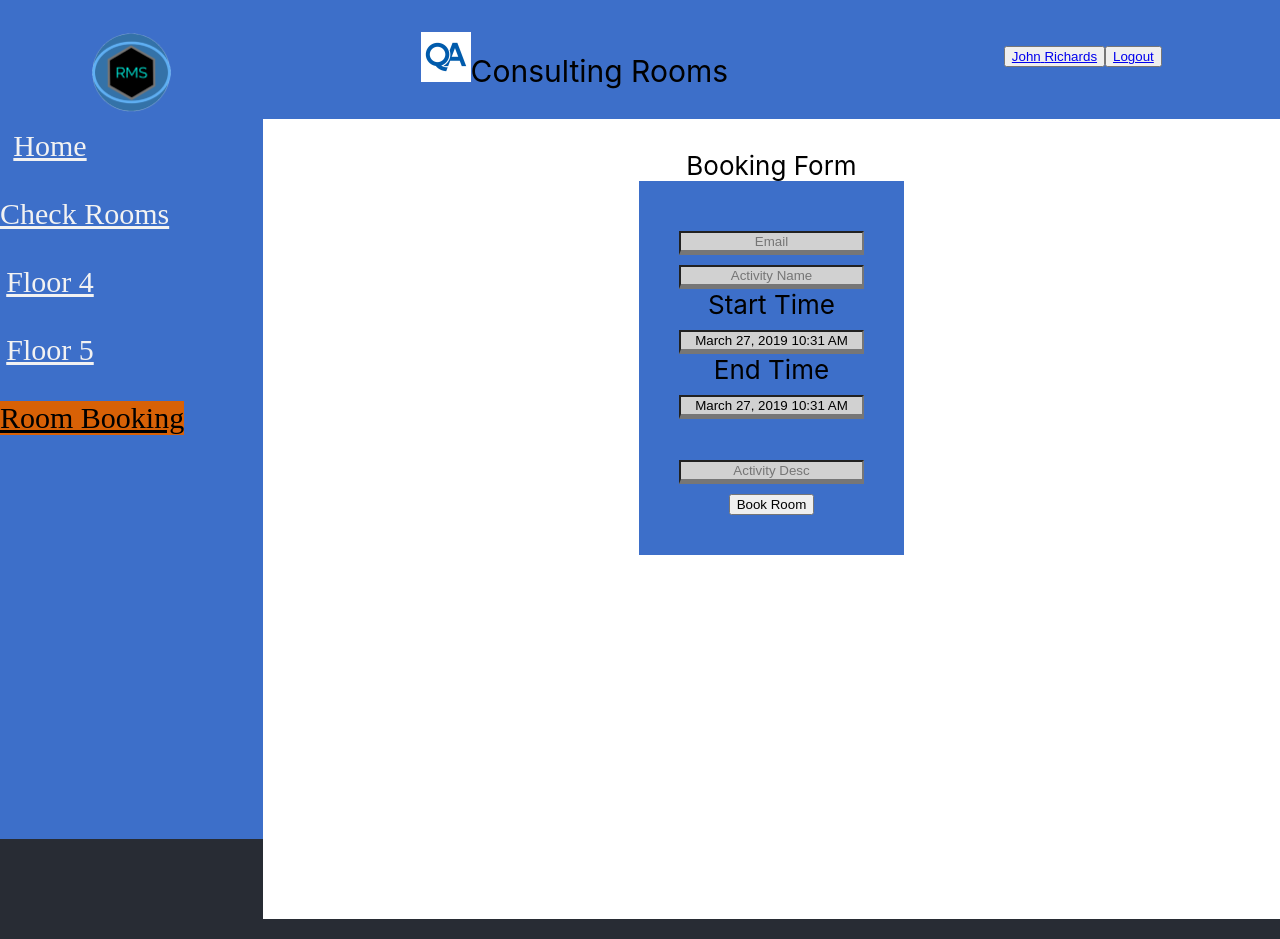
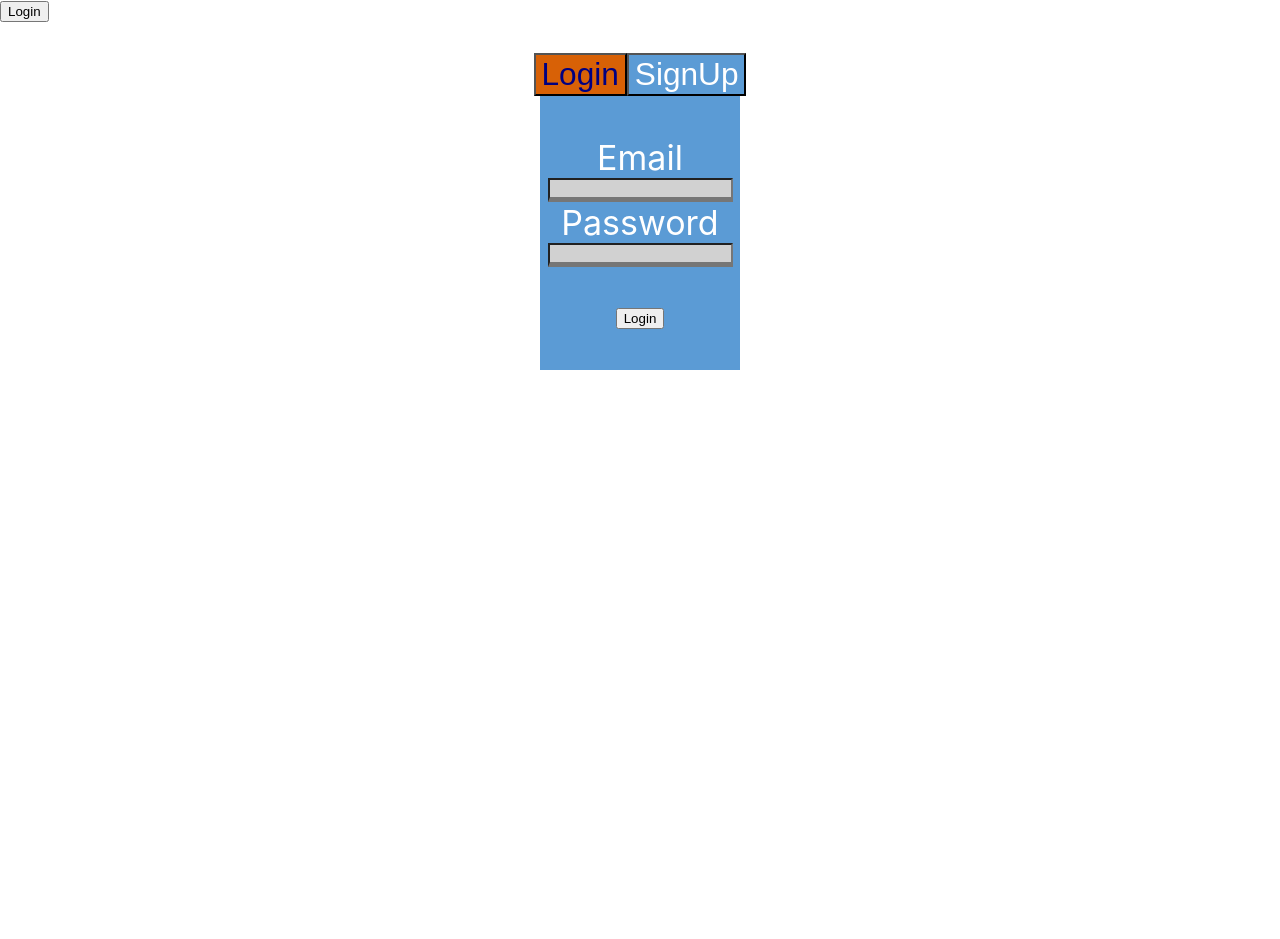
Before and after one commit to JoshuaGomersall/QA_Group_Project_React, a React (Create React App) app: page /RoomBooking in a window 1280 px wide. After the commit the page ends 822 px from the top, so only its background shows below. Built offline with nearby package versions, Linux system fonts and the light colour scheme.

Commit message:
Friday Demo Website

```diff
--- a/package.json
+++ b/package.json
@@ -3,6 +3,7 @@
   "version": "0.1.0",
   "private": true,
   "dependencies": {
+    "axios": "^0.18.0",
     "react": "^16.8.5",
     "react-calendar": "^2.18.1",
     "react-datepicker": "^2.3.0",
--- a/src/App.css
+++ b/src/App.css
@@ -1,6 +1,28 @@
 .App {
   text-align: center;
   align-items: center;
+}
+
+.logindis1 ,.navBardis0,.bookingForm0 ,.floorPlan1{
+  display: none;
+}
+
+.bookingForm1
+{
+  text-align: center;
+  align-items: center;
+}
+
+.login1{
+  text-align: center;
+  align-items: center;
+}
+
+.imagecontainer {
+  display: flex;
+  flex-direction: column;
+  align-items: center;
+  justify-content: top;
 }
 
 .loginButton0
@@ -77,8 +99,8 @@
 }
 
 .topnav {
-font-family: Adventure;
-  overflow: hidden;
+  overflow-x: hidden;
+  z-index: 1;
   margin: 0px;
   padding: 0px;
   background-color: rgb(61, 111, 201);
@@ -127,11 +149,12 @@ input{
 
 .inputlarge{
   text-align: center;
+  align-items: righ;
   background-color :#d1d1d1ff;
   color: black;
   border-bottom-width: 5px;
-  width: 50vh;
-  height: 50vh;
+  width: 30vh;
+  height: 20vh;
 }
 
 .logo { grid-area: logo;
@@ -139,16 +162,22 @@ input{
 }
 
 .header { grid-area: header;
-     background-color:rgb(61, 111, 201);
+  background-color:rgb(61, 111, 201);
+  display: flex;
+  flex-direction: column;
+  align-items: center;
+  justify-content: top;
 }
 
 .menu { grid-area: menu;
   background-color: rgb(61, 111, 201);
-  height: 90vh;
+  height: 100%;
+  width: 25vh;
 }
 
 .main { grid-area: main;
   background-color: white;
+  width: 180vh;
 }
 
 .profile { grid-area: logout;
@@ -160,14 +189,10 @@ input{
      height: 4vh;
 }
 
-.paddingwhite {
-  background-color:white;
-  color: black;
-}
-
 .paddingtest {
   background-color:rgb(61, 111, 201);
-  padding: 40px;
+  margin-left: 20vh;
+  margin-right: 20vh;
 }
 
 .footer { grid-area: footer;
@@ -180,8 +205,6 @@ input{
   grid-template-areas:
     'padding padding padding padding padding padding padding padding'
     'logo header header header header logout logout logout'
-    'menu main main main main main main main'
-    'menu main main main main main main main'
     'menu main main main main main main main';
 
   grid-gap: 0px;
--- a/src/App.js
+++ b/src/App.js
@@ -2,27 +2,36 @@ import React, { Component } from 'react';
 import './App.css';
 import NavBar from './NavBar'
 import Login from "./Login"
-let loggedin = true;
-
+import FloorPlan from "./FloorPlan";
 
 class App extends Component {
 
   constructor(props) {
     super(props);
     this.state = {
-      loggedin: '1',
+      loggedin: '0',
     };
+
+    this.changeToMain = () => {
+      this.setState({
+        loggedin:1,
+      });
+    }
   }
 
   render() {
-    if (this.state.loggedin == '0') {
-      return (
-        <Login />)
-    } else {
-      return (
-        <NavBar />)
+    return (
+      <div>
+        <button onClick={this.changeToMain}>Login</button>
+
+        <div className={"logindis" + this.state.loggedin}>
+        <Login/>
+        </div>
+        <div className={"navBardis" + this.state.loggedin}>
+        <NavBar />
+        </div>
+    </div> )
     }
   }
-}
 
 export default App;
--- a/src/Home.js
+++ b/src/Home.js
@@ -1,16 +1,18 @@
 import React, { Component } from 'react';
 import './App.css';
-
-
+import ImageMapper from 'react-image-mapper';
 
 class App extends Component {
 
   render() {
     return (
       <div className="App">
-        <br/><br/>
+        <br /><br />
         <h2>Welcome
         </h2>
+        <div className="imagecontainer">
+          <ImageMapper src={"https://www.vertex42.com/calendars/images/2020-calendar-with-holidays.png"} width={500} />
+        </div>
         <br /><br />
       </div>
     );
--- a/src/Login.js
+++ b/src/Login.js
@@ -1,7 +1,7 @@
 import React, { Component } from 'react';
 import './App.css';
 import validator from 'validator';
-
+import axios from "axios";
 
 class App extends Component {
 
@@ -14,14 +14,13 @@ class App extends Component {
       password: '',
       confimPassword: '',
 
-      loginState: 0,
-      signupState: 1,
+      loginState: 1,
+      signupState: 0,
 
       errorMessage: '',
     }
 
-    this.signupvalidate = () => {
-      console.log(this.state.email);
+    this.signupValidate = () => {
       if (this.state.email == ''){
         this.setState({
           errormessage: 'Missing Email',
@@ -54,10 +53,23 @@ class App extends Component {
       }
       else {
         this.setState({
-          errormessage: 'NO ISSUES HERE',
+          errormessage: '',
         });
-      }
+        axios.post(`52.142.151.160:8081/getters/createUser`, {
+          "email": this.state.email,
+          "forname": this.state.forname,
+          "surname": this.state.surname,
+          "password": this.state.password,
+        })
+       .then(response => {
+         console.log(response.data);
+         console.log("Done");
+         alert("Dude Added");
+         });
+       };
     }
+
+
 
     this.setEmail = (e) => {
       this.setState({
@@ -148,12 +160,11 @@ class App extends Component {
               {this.state.errormessage}
             </div>
             <br/>
-            <button onClick={this.signupvalidate}>
+            <button onClick={this.signupValidate}>
               SignUp
             </button>
             <br/>
           </div>
-
         </header>
       </div>
     );
--- a/src/NavBar.js
+++ b/src/NavBar.js
@@ -9,7 +9,6 @@ import Home from "./Home";
 import AccountSettings from "./AccountSettings";
 import FloorPlan from "./FloorPlan";
 
-
 class App extends Component {
 
   constructor(props) {
@@ -19,37 +18,38 @@ class App extends Component {
       surname: 'Richards',
       email: 'JohnRichards@qa.com',
     };
+    this.rmsClick = () => {
+    }
   }
 
   render() {
     return (
       <Router>
         <div className="App">
-        <div>
+          <div >
             <div className="grid-container">
 
               <div className="padding">
               </div>
               <br />
               <div className="logo">
-              <img style={{ width: '80px', height: '80px' }} src={logo_qa} alt="Logo" />
+                <img style={{ width: '80px', height: '80px' }} src={logo_qa} alt="Logo" onClick={this.rmsClick} />
               </div>
 
               <div className="header">
-              <div >
-              <img style={{ width: '50px', height: '50px'}} src={qa} alt="Logo" />
+                <img style={{ width: '60px', height: '60px' }} src={qa} alt="Logo" />
+                <a href="https://consulting.qa.com">
                   Consulting Rooms
-                  </div>
+                </a>
               </div>
 
               <div className="profile">
-
                 <button>
                   <Link to={this.state.forename + this.state.surname + '_account_settings'}>{this.state.forename} {this.state.surname}
                   </Link>
                 </button>
                 <button>
-                <NavLink to="/">Logout</NavLink>
+                  <a href="/">Logout</a>
                 </button>
               </div>
 
@@ -57,22 +57,28 @@ class App extends Component {
                 <Route exact path="/Home" component={Home} />
                 <Route exact path="/CheckRooms" />
                 <Route exact path="/Floor4" component={FloorPlan} floornumber='4' />
-              <Route exact path="/Floor5" />
+                <Route exact path="/Floor5" component={FloorPlan} floornumber='5' />
                 <Route exact path="/RoomBooking" component={RoomBooking} />
                 <Route exact path={"/" + this.state.forename + this.state.surname + '_account_settings'} forename={this.state.forename} surname={this.state.surname} email={this.state.email} component={AccountSettings} />
               </div>
 
               <div className="menu">
                 <div className="topnav">
+                  <h3>
                     <NavLink to="/Home">Home</NavLink>
-                <br /><br />
-                <NavLink to="/CheckRooms">Check Rooms</NavLink>
-                <br /><br />
+                  </h3>
+                  <br/>
+                  <h3>
                     <NavLink to="/Floor4">Floor 4</NavLink>
-                <br /><br />
+                  </h3>
+                  <br/>
+                  <h3>
                     <NavLink to="/Floor5">Floor 5</NavLink>
-                <br /><br />
+                  </h3>
+                  <br/>
+                  <h3>
                   <NavLink to="/RoomBooking">Room Booking</NavLink>
+                </h3>
                 </div>
               </div>
             </div>
--- a/src/RoomBooking.js
+++ b/src/RoomBooking.js
@@ -14,6 +14,8 @@ class App extends Component {
     this.state = {
       startDate: new Date(),
       endDate: new Date(),
+      roomName: '',
+      email:'',
     };
     this.handleChange1 = this.handleChange1.bind(this);
     this.handleChange2 = this.handleChange2.bind(this);
@@ -37,13 +39,16 @@ class App extends Component {
   render() {
     return (
       <div className="App">
-        <div className="App-header">
-          <div className="paddingwhite">
+        <div className="app-header">
           <br />
+          <div className="bookingtitle">
             Booking Form
+            </div>
           <br />
           <div className="paddingtest">
-              <input placeholder="Email" />
+            <input readOnly placeholder="Email" defaultValue={this.props.email} />
+            <br />
+            <input readOnly type={Text} placeholder="Room Name" defaultValue={this.props.roomname} />
             <br />
             <input placeholder="Activity Name" />
             <br />
@@ -79,16 +84,16 @@ class App extends Component {
               dateFormat="MMMM d, yyyy h:mm aa"
               showDisabledMonthNavigation
             />
-              <br /><br />
-
-              <input type={Text} placeholder="Activity Desc" />
-
+            <br/>
+            <br/>
+            <textarea type={Text} className="inputlarge" placeholder="Activity Desc" />
             <br />
             <button>
               Book Room
             </button>
+            <br/>
+            <br/>
           </div>
-          </div >
         </div>
       </div>
     );
```
Also changed, not shown: src/FloorPlan.js (+40 -21 lines), 1 other file (tests, documents, lock files or other folders). Lines whose indentation alone changed are shown as unchanged.
